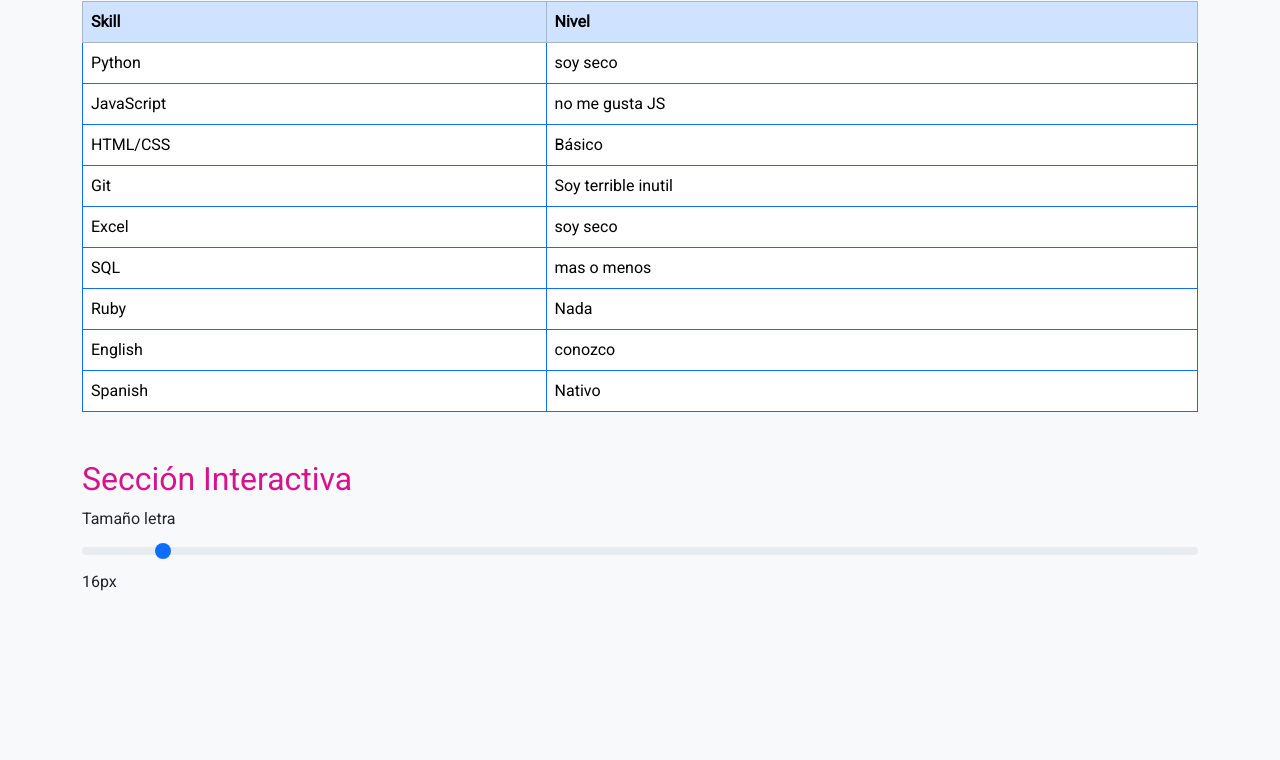
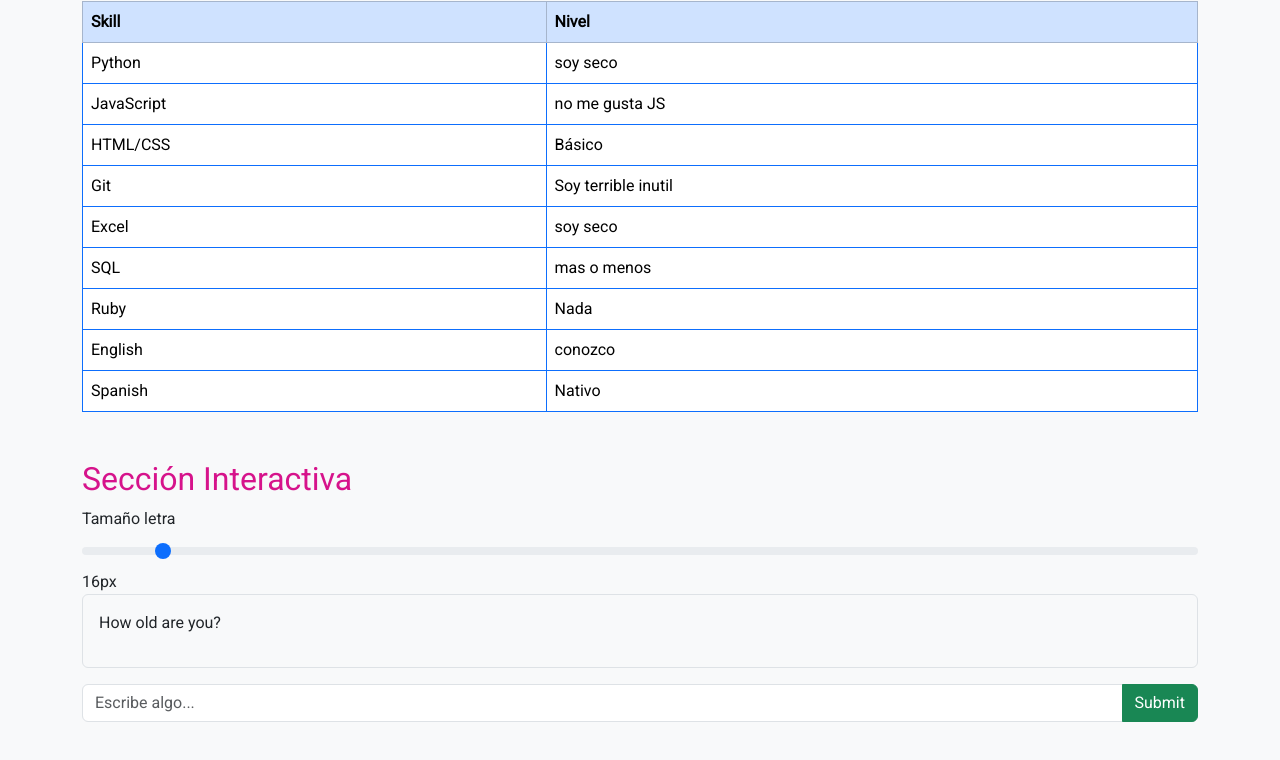
Before and after one commit to IgnacioWiechertR/IgnacioWiechertR.github.io, a plain HTML site: page index.html in a window 1280 px wide. Shown: the part 407-1167 px from the top of the page. Before the commit the page ends 1025 px from the top, so only its background shows below. Drawn offline with nearby package versions, Linux system fonts and the light colour scheme.

Commit message:
Update index.html

```diff
--- a/index.html
+++ b/index.html
@@ -50,6 +50,19 @@
       <input type="range" class="form-range" min="10" max="100" value="16" id="customRange4">
       <output for="customRange4" id="rangeValue" aria-hidden="true"></output>
 
+      <div class="p-3 mb-3 bg-light border rounded" id="dynamic-section">
+        <p>How old are you?</p>
+      </div>
+
+      <div class="input-group mb-5">
+        <input type="text" class="form-control" id="userInput" placeholder="Escribe algo...">
+        <button class="btn btn-success" onclick="updateSection()">Submit</button>
+      </div>
+    </div>
+
+    <!-- Bootstrap JS -->
+    <script src="https://cdn.jsdelivr.net/npm/bootstrap@5.3.2/dist/js/bootstrap.bundle.min.js"></script>
+
     <script>
       const rangeInput = document.getElementById('customRange4');
       const rangeOutput = document.getElementById('rangeValue');
@@ -63,5 +76,12 @@
         document.body.style.fontSize = fontSize;
       });
     </script>
+    <script>
+      function updateSection() {
+        const input = document.getElementById('userInput').value;
+        const section = document.getElementById('dynamic-section');
+        section.innerHTML = `<p>${input}</p>`;
+      }
+    </script>
   </body>
 </html>
```
Lines whose indentation alone changed are shown as unchanged.
